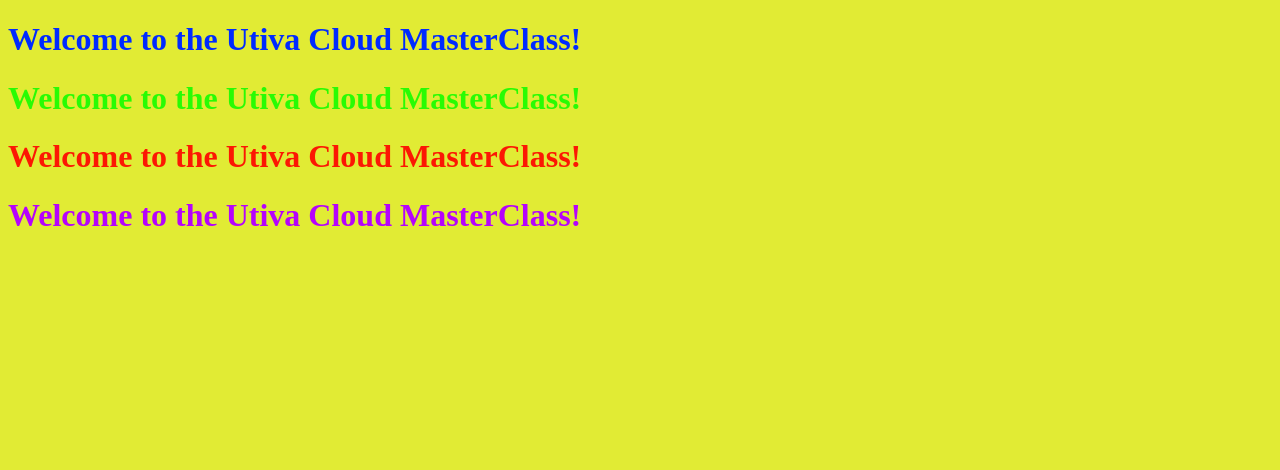
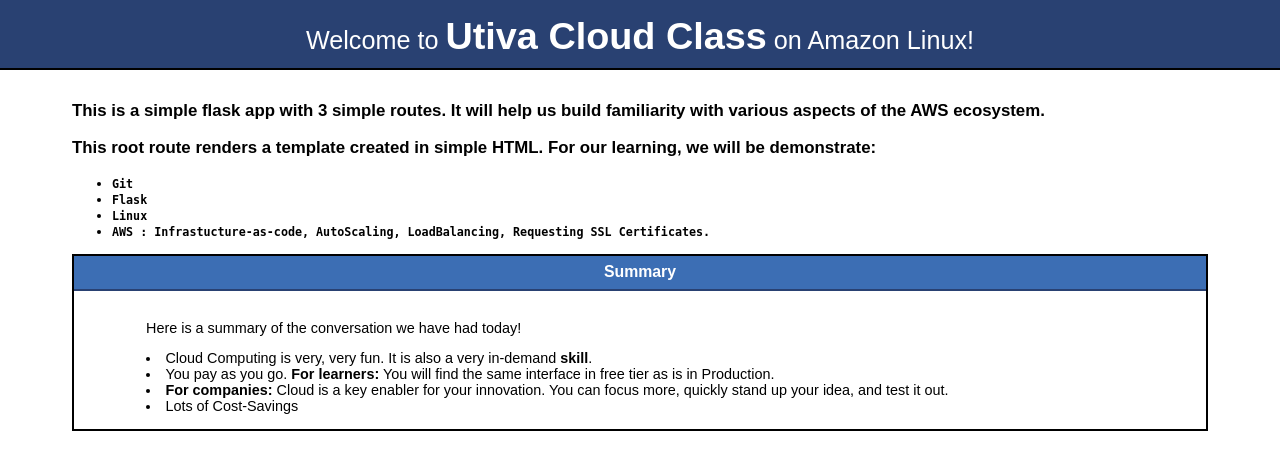
Before and after one commit to JayNoblez/utiva-cloud-class, a Flask app: page / in a window 1280 px wide. Shown: the top 470 px of the page. Run offline with Flask 2, Linux system fonts and the light colour scheme.

Commit message:
add index.html

```diff
--- a/app.py
+++ b/app.py
@@ -4,14 +4,7 @@
 @app.route('/')
 def hello_world():
 
-    color = {
-        'blue': '002aff',
-        'yellow': 'e1eb34',
-        'green': '28fc03',
-        'red': 'fc1703',
-        'purple': 'b503fc'}
-
-    return render_template('index.html', color=color)
+    return render_template('index.html')
 
 
 
--- a/templates/index.html
+++ b/templates/index.html
@@ -1,17 +1,108 @@
-<!DOCTYPE html>
-<html lang="en">
+<!DOCTYPE html PUBLIC "-//W3C//DTD XHTML 1.1//EN" "http://www.w3.org/TR/xhtml11/DTD/xhtml11.dtd">
+
+<html xmlns="http://www.w3.org/1999/xhtml" xml:lang="en">
     <head>
-        <meta charset="UTF-8">
-        <meta name="viewport" content="width=device-width, initial-scale=1.0">
-        <title>Document</title>
+        <title>Utiva Cloud Computing Class</title>
+        <meta http-equiv="Content-Type" content="text/html; charset=UTF-8" />
+        <style type="text/css">
+            /*<![CDATA[*/
+            body {
+                background-color: #fff;
+                color: #000;
+                font-size: 0.9em;
+                font-family: sans-serif,helvetica;
+                margin: 0;
+                padding: 0;
+            }
+            :link {
+                color: #c00;
+            }
+            :visited {
+                color: #c00;
+            }
+            a:hover {
+                color: #f50;
+            }
+            h1 {
+                text-align: center;
+                margin: 0;
+                padding: 0.6em 2em 0.4em;
+                background-color: #294172;
+                color: #fff;
+                font-weight: normal;
+                font-size: 1.75em;
+                border-bottom: 2px solid #000;
+            }
+            h1 strong {
+                font-weight: bold;
+                font-size: 1.5em;
+            }
+            h2 {
+                text-align: center;
+                background-color: #3C6EB4;
+                font-size: 1.1em;
+                font-weight: bold;
+                color: #fff;
+                margin: 0;
+                padding: 0.5em;
+                border-bottom: 2px solid #294172;
+            }
+            hr {
+                display: none;
+            }
+            .content {
+                padding: 1em 5em;
+            }
+            .alert {
+                border: 2px solid #000;
+            }
+
+            img {
+                border: 2px solid #fff;
+                padding: 2px;
+                margin: 2px;
+            }
+            a:hover img {
+                border: 2px solid #294172;
+            }
+            .logos {
+                margin: 1em;
+                text-align: center;
+            }
+            /*]]>*/
+        </style>
     </head>
-    <body style="background-color: #{{color['yellow']}};">
 
-        {% for hue in color.values() if hue != 'e1eb34'%}
+    <body>
+        <h1>Welcome to <strong>Utiva Cloud Class</strong> on Amazon Linux!</h1>
 
-            <h1 style="color: #{{hue}};">Welcome to the Utiva Cloud MasterClass!</h1>
-        {% endfor %}
-        <h1></h1>
+        <div class="content">
+            <h3>
+                <p>This is a simple flask app with 3 simple routes. It will help us build familiarity with various aspects of the AWS ecosystem.</p>
+                <p>This root route renders a template created in simple HTML.
+                For our learning, we will be demonstrate:</p>
+            </h3>
+                <ul>
+                    <li> <strong><tt>Git</tt></strong> </li>
+                    <li> <strong><tt>Flask</tt></strong></li>
+                    <li> <strong><tt>Linux</tt></strong></li>
+                    <li> <strong><tt>AWS : Infrastucture-as-code, AutoScaling, LoadBalancing, Requesting SSL Certificates.</tt></strong></li>
+                </ul>
 
+            <div class="alert">
+                <h2>Summary</h2>
+                <div class="content">
+                    <p>Here is a summary of the conversation we have had today!</p>
+                </ul>
+                    <li> Cloud Computing is very, very fun. It is also a very in-demand <strong>skill</strong>.</li>
+                    <li> You pay as you go. <b>For learners:</b> You will find the same interface in free tier as is in Production. </li>
+                    <li> <b>For companies:</b> Cloud is a key enabler for your innovation. You can focus more, quickly stand up your idea, and test it out.</li>
+                    <li> Lots of Cost-Savings</li>
+
+                </ul>
+
+                </div>
+            </div>
+        </div>
     </body>
 </html>
```
